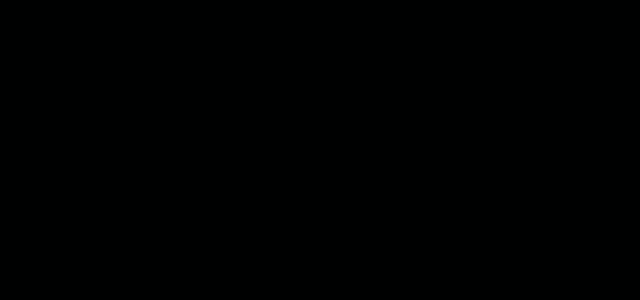
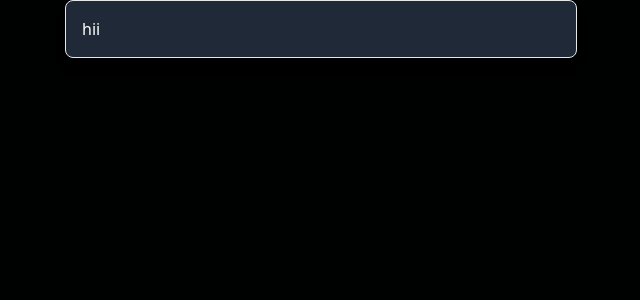
Before and after one commit to se-sept-14/satoru, a Vue app in the folder client/: page /add-course-new in a window 1280 px wide. Before the commit this address had no page. Shown: the top 300 px of the page, without its empty margins (319-959 px from the left). Built offline with nearby package versions, Linux system fonts and the light colour scheme; a web font is replaced by a local one.

Commit message:
Add new course page and component

```diff
--- /dev/null
+++ b/client/src/pages/AddCourseNew.vue
@@ -0,0 +1,11 @@
+<template>
+  <div
+    class="max-w-lg mx-auto bg-gray-800 border border-gray-600 rounded-lg shadow-lg overflow-hidden"
+  >
+    <div class="p-4">
+      <p class="text-white">hii</p>
+    </div>
+  </div>
+</template>
+
+<script></script>
--- a/client/src/pages/AddCoursePage.vue
+++ b/client/src/pages/AddCoursePage.vue
@@ -1,20 +1,15 @@
 <template>
-  <br /><br /><br /><br /><br />
-  <div
-    class="text-4xl font-bold mb-8 bg-black from-black to-black p-4 w-full fixed top-0"
-  ></div>
+  <div>
     <form
       class="flex flex-col items-center justify-center h-screen bg-black text-black"
     >
-    <div
-      class="container bg-gradient-to-b from-gray-900 to-gray-600 p-8 rounded-lg shadow-md"
-    >
-      <center>
+      <div class="p-8 border rounded-lg shadow-md">
         <div class="text-4xl font-bold mb-8 text-white">Add a new course</div>
-      </center>
 
         <div class="flex flex-col mb-4">
-        <label for="courseName" class="text-xl text-white">Course Name:</label>
+          <label for="courseName" class="text-xl text-white"
+            >Course Name:</label
+          >
           <input
             id="courseName"
             type="text"
@@ -25,7 +20,9 @@
 
         <div class="flex flex-col mb-6">
           <!-- Increase the height of the description input -->
-        <label for="description" class="text-xl text-white">Description:</label>
+          <label for="description" class="text-xl text-white"
+            >Description:</label
+          >
           <textarea
             id="description"
             class="textarea-field"
@@ -79,7 +76,7 @@
         </center>
       </div>
     </form>
-  <br /><br /><br /><br /><br />
+  </div>
 </template>
 
 <style scoped>
--- a/client/src/router/index.js
+++ b/client/src/router/index.js
@@ -47,6 +47,12 @@ export default createRouter({
       component: () => import("@/pages/AddCoursePage.vue"),
     },
     {
+      path: "/add-course-new",
+      name: "AddCourseNew",
+      component: () => import("@/pages/AddCourseNew.vue"),
+    },
+
+    {
       path: "/admin-course-view",
       name: "AdminCourseView",
       component: () => import("@/pages/AdminCourseView.vue"),
```
Lines whose indentation alone changed are shown as unchanged.
